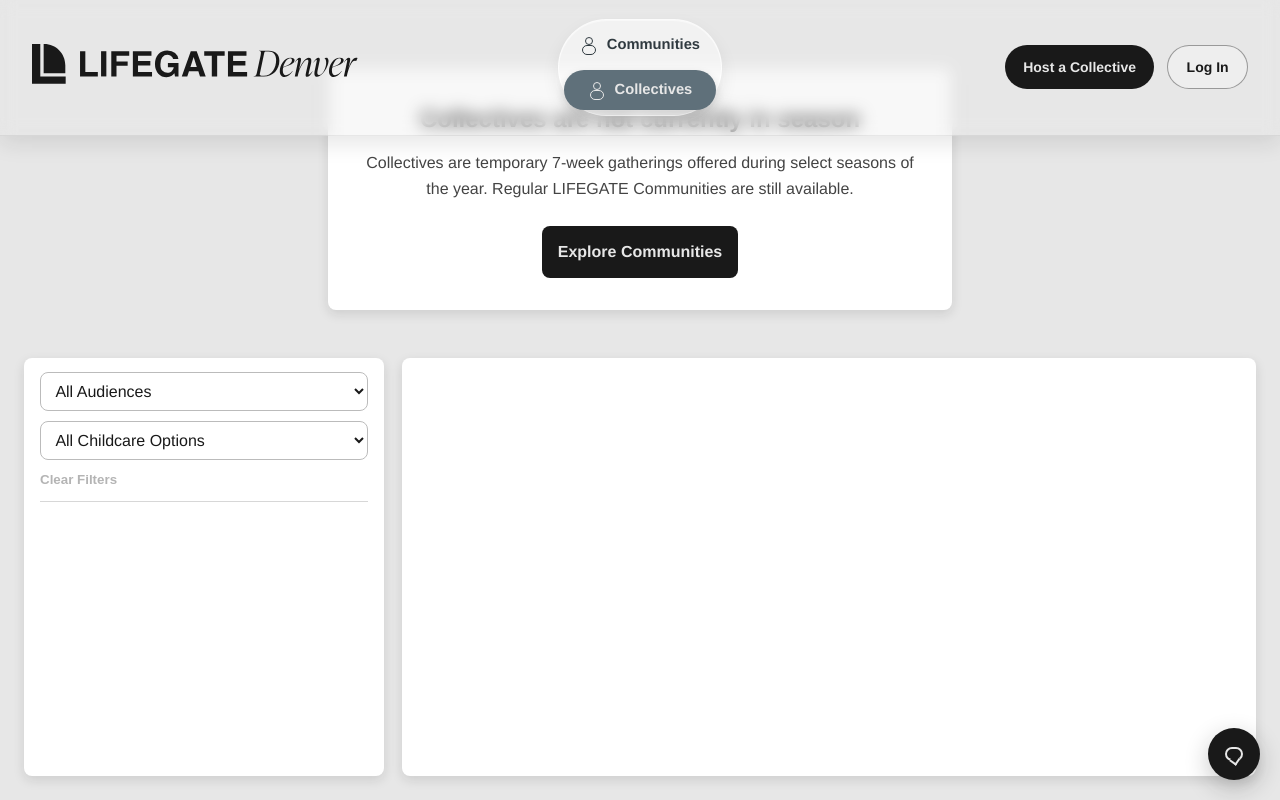
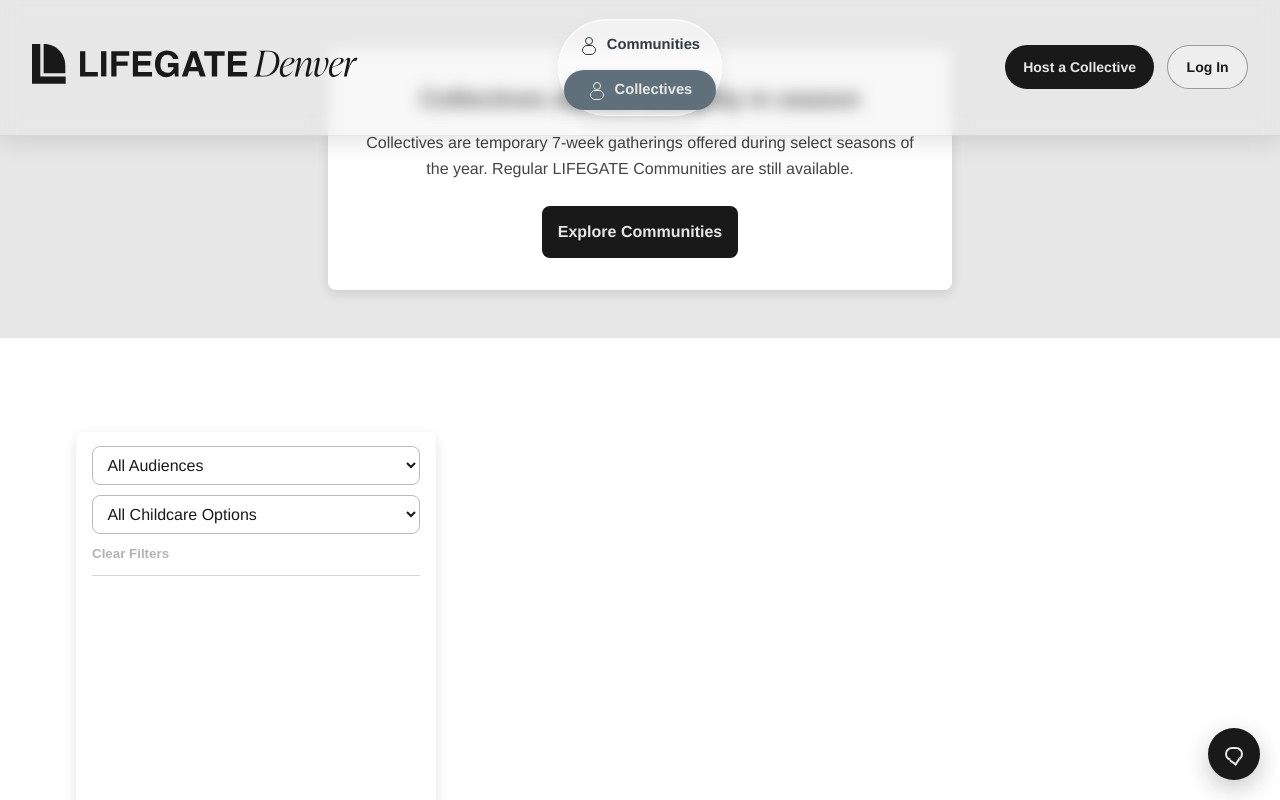
Before and after one commit to wantinglittle/lifegate_revised, a plain HTML site: page collectives/index.html in a window 1280 px wide. Drawn offline with nearby package versions, Linux system fonts and the light colour scheme; some packages are replaced by stand-ins of ours; files that its build step writes are made by us from their sources; no server answers; a script that the page names is missing.

Commit message:
Expand collectives map layout

```diff
--- a/collectives.css
+++ b/collectives.css
@@ -380,10 +380,44 @@
     overflow: hidden;
   }
 
+  .collectives-main {
+    padding: 0;
+  }
+
   .collectives-experience {
     --collectives-panel-height: 100%;
-    flex: 1 1 auto;
+    display: block;
+    height: 100dvh;
+    margin: 0;
+    max-width: none;
     min-height: 0;
+    position: relative;
+    width: 100vw;
+  }
+
+  .collectives-list-panel {
+    height: calc(100dvh - var(--directory-header-height) - 2rem);
+    left: 4.75rem;
+    max-height: calc(100dvh - var(--directory-header-height) - 2rem);
+    position: absolute;
+    top: calc(var(--directory-header-height) + 1rem);
+    width: 360px;
+    z-index: 2;
+  }
+
+  .collectives-map-panel {
+    border-radius: 0;
+    box-shadow: none;
+    height: 100dvh;
+    max-height: none;
+    position: static;
+    top: auto;
+    width: 100vw;
+  }
+
+  .collectives-map {
+    height: 100dvh;
+    width: 100vw;
   }
 }
 
--- a/collectives/index.html
+++ b/collectives/index.html
@@ -8,7 +8,7 @@
   <meta name="description" content="Find a 7-week LIFEGATE Collective gathering near you.">
   <link rel="icon" href="images/favicon-grey.png" type="image/png">
   <link href="style.css" rel="stylesheet" type="text/css" />
-  <link href="collectives.css" rel="stylesheet" type="text/css" />
+  <link href="collectives.css?v=20260804-full-map" rel="stylesheet" type="text/css" />
   <link rel="preconnect" href="https://maps.googleapis.com">
   <link rel="preconnect" href="https://cdn.jsdelivr.net">
   <link rel="preconnect" href="https://cdn.emailjs.com">
```
Also changed, not shown: collectives.html (+1 -1 lines).
